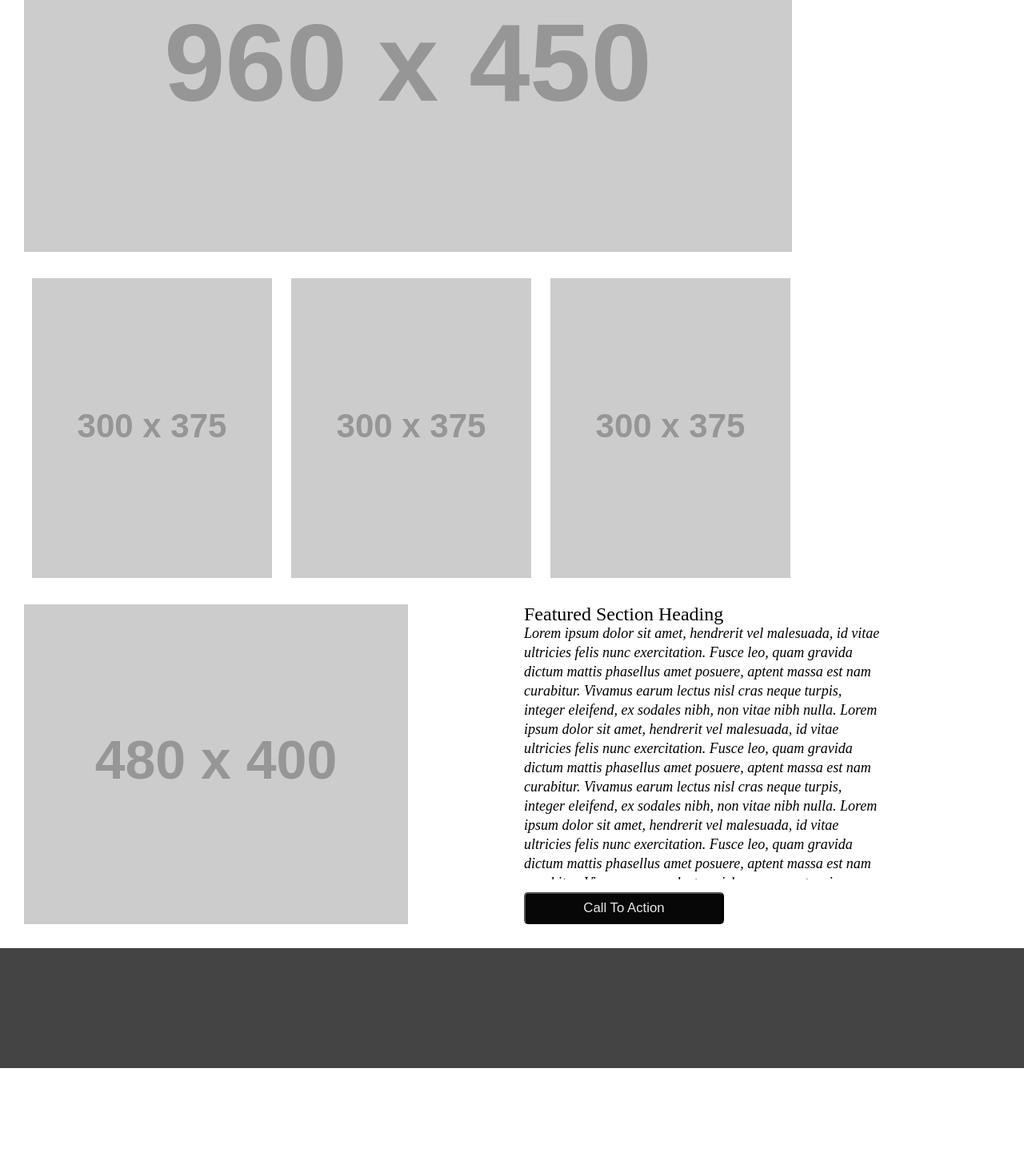
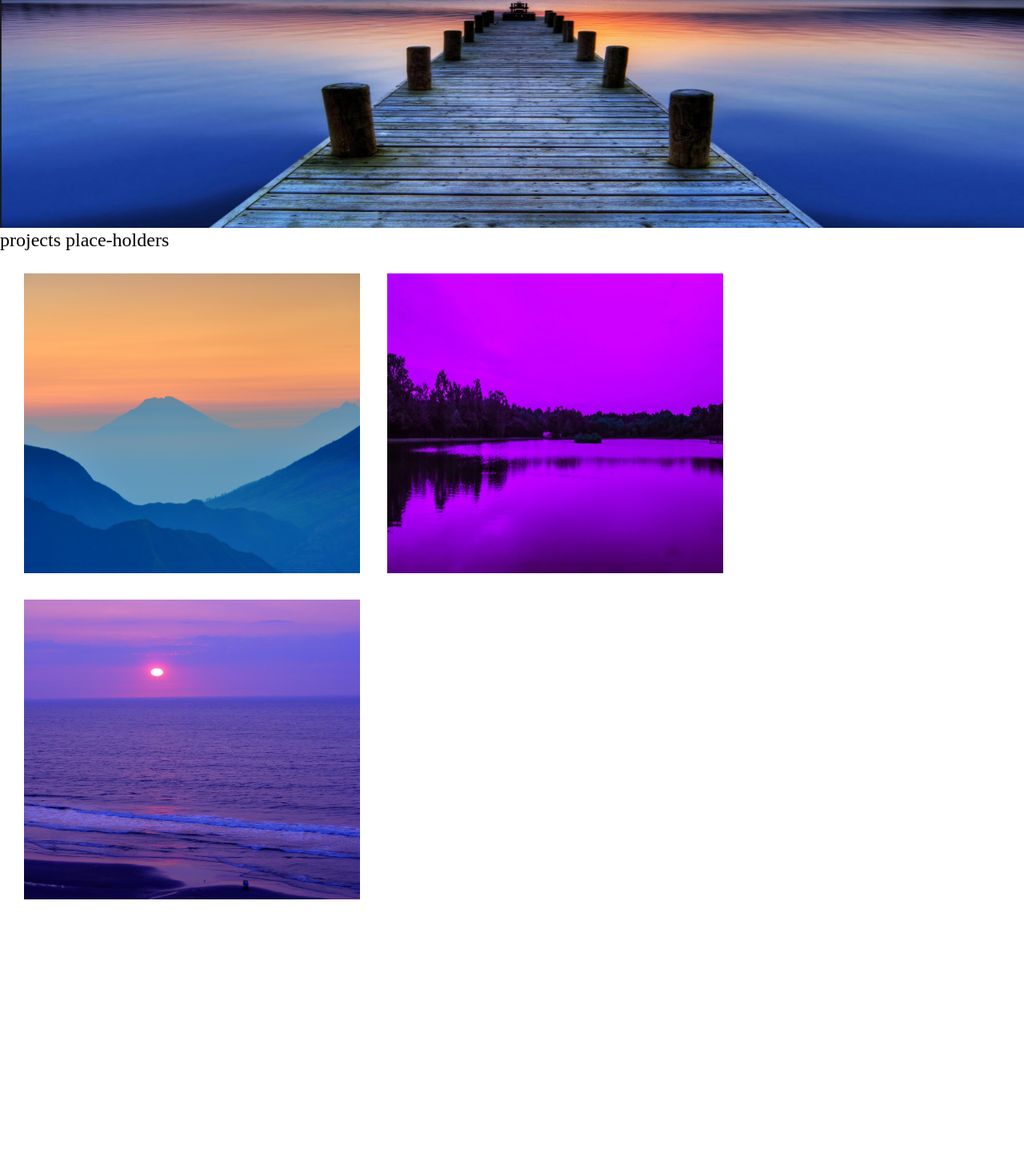
Before and after one commit to owy1/portfolio, a plain HTML site: page index.html in a window 1280 px wide. Shown: the part 305-1756 px from the top of the page at 80% size. Before the commit the page ends 1641 px from the top, so only its background shows below. Drawn offline with Linux system fonts and the light colour scheme; placeholder pictures from the web are drawn by us.

Commit message:
class-02 assignment

```diff
--- a/index.html
+++ b/index.html
@@ -11,29 +11,30 @@
     <ul>
 			<!-- <a href="#"><img src="photo.jpg"></img></a> -->
 			<img src="photo.jpg" width="100" height="100">
-      <li class="navigation"><a href="#">Nav Item 1</a></li>
-      <li class="navigation"><a href="#">Nav Item 2</a></li>
-      <li class="navigation"><a href="#">Nav Item 3</a></li>
-      <li class="navigation"><a href="#">Nav Item 4</a></li>
+      <li class="navigation"><a href="#">work</a></li>
+      <li class="navigation"><a href="#">about</a></li>
+      <li class="navigation"><a href="#">contact</a></li>
+      <!-- <li class="navigation"><a href="#">Nav Item 4</a></li> -->
     </ul>
     </nav>
   </header>
   <main>
-    <img src="http://placehold.it/960x450/080807/e7e7e7"></img>
+    <img src="/images/deck.png" width = 100% height ="450"></img>
+			<h2>projects place-holders</h2>
     <ul class="always_three">
-      <li><img src="http://placehold.it/300x375/080807/e7e7e7"></li>
-      <li><img src="http://placehold.it/300x375/080807/e7e7e7"></li>
-      <li><img src="http://placehold.it/300x375/080807/e7e7e7"></li>
+      <li><img src="/images/blue.png" width = "420" height ="375"></li>
+      <li><img src="/images/violet.png" width = "420" height ="375"></li>
+      <li><img src="/images/violetblue.png" width = "420" height ="375"></li>
     </ul>
   <section class="featured_section">
-  		<img src="http://placehold.it/480x400/080807/e7e7e7?text=Feature+Section+Banner"></img>
+
 	</section><!--close featured_section section -->
-	<h2>Featured Section Heading</h2>
+
 	<article class="right">
-  	<p>Lorem ipsum dolor sit amet, hendrerit vel malesuada, id vitae ultricies felis nunc exercitation. Fusce leo, quam gravida dictum mattis phasellus amet posuere, aptent massa est nam curabitur. Vivamus earum lectus nisl cras neque turpis, integer eleifend, ex sodales nibh, non vitae nibh nulla. Lorem ipsum dolor sit amet, hendrerit vel malesuada, id vitae ultricies felis nunc exercitation. Fusce leo, quam gravida dictum mattis phasellus amet posuere, aptent massa est nam curabitur. Vivamus earum lectus nisl cras neque turpis, integer eleifend, ex sodales nibh, non vitae nibh nulla. Lorem ipsum dolor sit amet, hendrerit vel malesuada, id vitae ultricies felis nunc exercitation. Fusce leo, quam gravida dictum mattis phasellus amet posuere, aptent massa est nam curabitur. Vivamus earum lectus nisl cras neque turpis, integer eleifend, ex sodales nibh, non vitae nibh nulla. Lorem ipsum dolor sit amet, hendrerit vel malesuada, id vitae ultricies felis nunc exercitation. Fusce leo, quam gravida dictum mattis phasellus amet posuere, aptent massa est nam curabitur. Vivamus earum lectus nisl cras neque turpis, integer eleifend, ex sodales nibh, non vitae nibh nulla.</p>
+  	<p></p>
 	</article><!--close right article -->
-	</br>
-	<div><button>Call To Action</button></div>
+
+
 	</main>
   <footer></footer>
 </body>
--- a/style.css
+++ b/style.css
@@ -1,5 +1,5 @@
 *{
-  margin-left: 30px;
+  /*margin-top: 30px;*/
   margin-bottom: 30px;
 }
 
@@ -9,7 +9,7 @@
   height: 120px;
   padding-top: 20px;
   padding-left: 30px;
-  margin-bottom: 30px;
+  /*margin-bottom: 30px;*/
 }
 
 .navigation {
@@ -50,26 +50,12 @@ li {
   display: inline-block;
   text-indent: 30px;
   color: #C9C5C5;
-  margin: 30px 10px 30px -20px;
+  /*margin: 30px -10px 30px -10px;*/
+  margin: 30px, auto;
+  padding-top: 30px;
 }
 
 .featured_section {
   float: left;
   width: 50%;
 }
-
-button {
-  display: block;
-  border-radius: 5px;
-  text-decoration: none;
-  color: #e7e7e7;
-  font-size: 105%;
-  background-color: #080707;
-  height:40px;
-  width: 250px;
-}
-
-button:hover {
-  background-color: #F485EB;
-  transition-duration: 350ms;
-}
```
Also changed, not shown: rpub.js (added, +8 -0 lines), images/blue.png (added), images/deck.png (added), images/meadow.png (added), images/rock.png (added), images/violet.png (added), images/violetblue.png (added), 1 other file.
